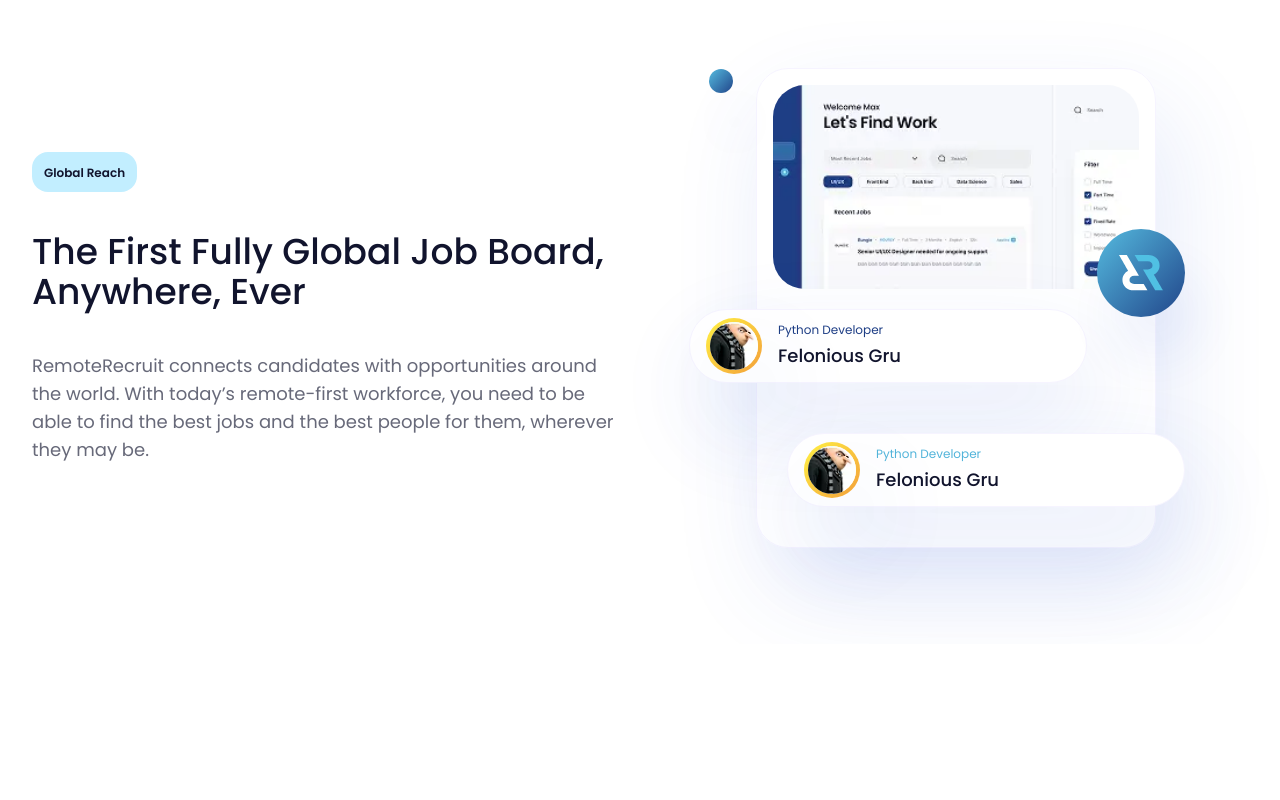
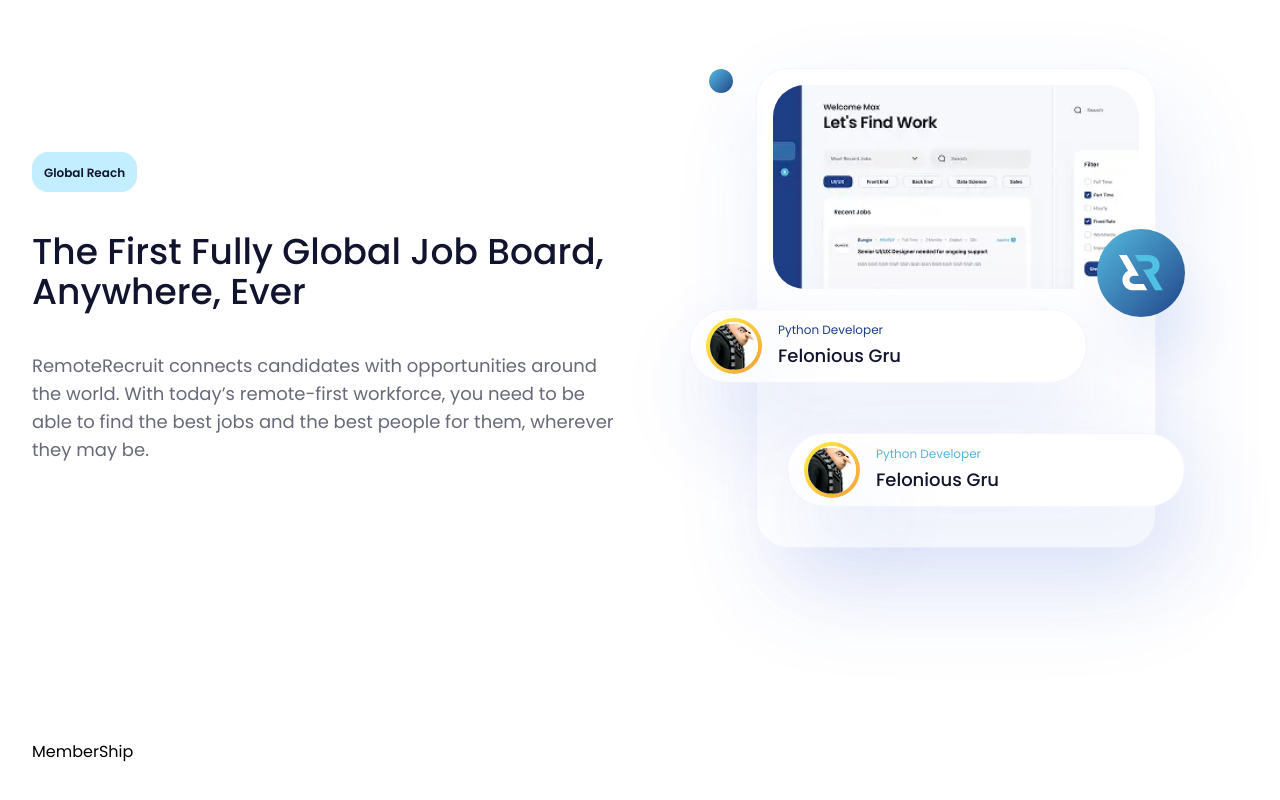
Before and after one commit to EasinTanvir/technical-task, a React (Vite) app: page / in a window 1280 px wide. Shown: the part 688-1488 px from the top of the page. Before the commit the page ends 1332 px from the top, so only its background shows below. Built offline with nearby package versions, Linux system fonts and the light colour scheme.

Commit message:
added membership section

```diff
--- a/src/App.jsx
+++ b/src/App.jsx
@@ -4,12 +4,14 @@
 import HeroSection from "./components/landingPage/Hero/HeroSection";
 import RootLayout from "./components/layouts/RootLayout";
 import GlobalReach from "./components/landingPage/GlobalReach/GlobalReach";
+import MemberShip from "./components/landingPage/MemberShip/MemberShip";
 
 const App = () => {
   return (
     <RootLayout>
       <HeroSection />
       <GlobalReach />
+      <MemberShip />
     </RootLayout>
   );
 };
--- a/src/components/landingPage/GlobalReach/GlobalReach.jsx
+++ b/src/components/landingPage/GlobalReach/GlobalReach.jsx
@@ -7,21 +7,17 @@
 const GlobalReach = () => {
   return (
     <section className="py-16 md:py-24">
-      <Container>
-        <div
-          className="
-            flex
+      <Container
+        className="flex
             flex-col
             items-center
             gap-12
             lg:flex-row
             lg:items-center
-            lg:justify-between
-          "
-        >
-          <Content />
-          <FindWork />
-        </div>
+            lg:justify-between"
+      >
+        <Content />
+        <FindWork />
       </Container>
     </section>
   );
--- /dev/null
+++ b/src/components/landingPage/MemberShip/MemberShip.jsx
@@ -0,0 +1,12 @@
+import React from "react";
+import Container from "../../shared/Container";
+
+const MemberShip = () => {
+  return (
+    <section className="py-16 md:py-24">
+      <Container>MemberShip</Container>
+    </section>
+  );
+};
+
+export default MemberShip;
```
